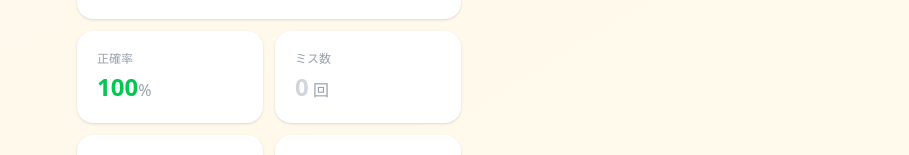
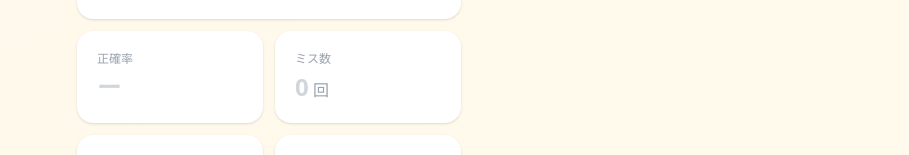
Before and after one commit to taichiyamagawa/english-typing-game, a Next.js app: page /result in a window 1280 px wide. Shown: the part 359-514 px from the top of the page, without its empty margins (371-1280 px from the left). Built offline with nearby package versions, Linux system fonts and the light colour scheme.

Commit message:
Fix accuracy display and free mode card width

```diff
--- a/app/game/page.tsx
+++ b/app/game/page.tsx
@@ -501,9 +501,9 @@ function GameContent() {
         )}
       </div>
 
-      {/* 問題文カード＋やめるボタン（フリーモード）を横並び */}
-      <div className="w-full max-w-2xl flex items-stretch gap-3">
-      <div className="flex-1 bg-white dark:bg-gray-800 rounded-2xl shadow-md overflow-hidden">
+      {/* 問題文カード（やめるボタンはカード右外側に絶対配置） */}
+      <div className="w-full max-w-2xl relative">
+      <div className="w-full bg-white dark:bg-gray-800 rounded-2xl shadow-md overflow-hidden">
         <div className="h-1 bg-gradient-to-r from-orange-400 to-amber-400" />
         <div className="p-4 sm:p-8">
           {/* 文法ヒント：非表示でなければテキストを表示 */}
@@ -586,11 +586,11 @@ function GameContent() {
           </div>
         </div>
       </div>
-        {/* やめるボタン：フリーモードのみ・問題カードの右に配置 */}
+        {/* やめるボタン：フリーモードのみ・カードの右外側に絶対配置 */}
         {mode === "free" && !isCleared && (
           <button
             onClick={handleQuit}
-            className="shrink-0 self-center flex items-center justify-center w-16 h-16 rounded-2xl bg-white dark:bg-gray-800 border-2 border-gray-200 dark:border-gray-700 text-gray-500 dark:text-gray-400 hover:border-red-300 hover:text-red-400 shadow-sm transition-all text-sm font-medium"
+            className="absolute top-1/2 -translate-y-1/2 -right-[76px] flex items-center justify-center w-16 h-16 rounded-2xl bg-white dark:bg-gray-800 border-2 border-gray-200 dark:border-gray-700 text-gray-500 dark:text-gray-400 hover:border-red-300 hover:text-red-400 shadow-sm transition-all text-sm font-medium"
           >
             やめる
           </button>
--- a/app/result/page.tsx
+++ b/app/result/page.tsx
@@ -24,11 +24,11 @@ function ResultContent() {
   const mistakes = Number(searchParams.get("mistakes") ?? 0);
   const typed    = Number(searchParams.get("typed") ?? 0);
 
-  // 正確率：全キー入力（正解＋ミス）のうち正解した割合
+  // 正確率：全キー入力（正解＋ミス）のうち正解した割合（入力がない場合はnullで「ー」表示）
   const totalKeystrokes = typed + mistakes;
   const accuracy = totalKeystrokes > 0
     ? Math.round((typed / totalKeystrokes) * 100)
-    : 100;
+    : null;
 
   const isCleared = result === "cleared";
   const isQuit    = result === "quit";
@@ -44,14 +44,14 @@ function ResultContent() {
   useEffect(() => {
     // タイムモードのみ履歴に保存・自己ベストを更新する
     if (mode === "time") {
-      saveRecord({ mode, category, result, time, mistakes, typed, accuracy });
+      saveRecord({ mode, category, result, time, mistakes, typed, accuracy: accuracy ?? 0 });
       const prev = getBestScore(category);
       const updated = updateBestScore(category, typed);
       // eslint-disable-next-line react-hooks/set-state-in-effect
       setBestScore(updated ? typed : prev);
       setIsNewRecord(updated);
       // 全体自己ベストも更新する
-      updateOverallBest({ score: typed, category, accuracy, mistakes, date: new Date().toISOString() });
+      updateOverallBest({ score: typed, category, accuracy: accuracy ?? 0, mistakes, date: new Date().toISOString() });
     }
     try {
       const raw = localStorage.getItem("bitfun_played");
@@ -109,11 +109,15 @@ function ResultContent() {
           <div className="bg-white dark:bg-gray-800 rounded-2xl shadow-sm p-5">
             <p className="text-xs text-gray-400 mb-1">正確率</p>
             <p className={`text-2xl font-bold tabular-nums ${
-              accuracy >= 90 ? "text-green-500" :
-              accuracy >= 70 ? "text-orange-400" :
-              "text-red-400"
+              accuracy === null  ? "text-gray-300" :
+              accuracy >= 90    ? "text-green-500" :
+              accuracy >= 70    ? "text-orange-400" :
+                                  "text-red-400"
             }`}>
-              {accuracy}<span className="text-base font-normal text-gray-400">%</span>
+              {accuracy === null
+                ? <span>ー</span>
+                : <>{accuracy}<span className="text-base font-normal text-gray-400">%</span></>
+              }
             </p>
           </div>
           <div className="bg-white dark:bg-gray-800 rounded-2xl shadow-sm p-5">
```
